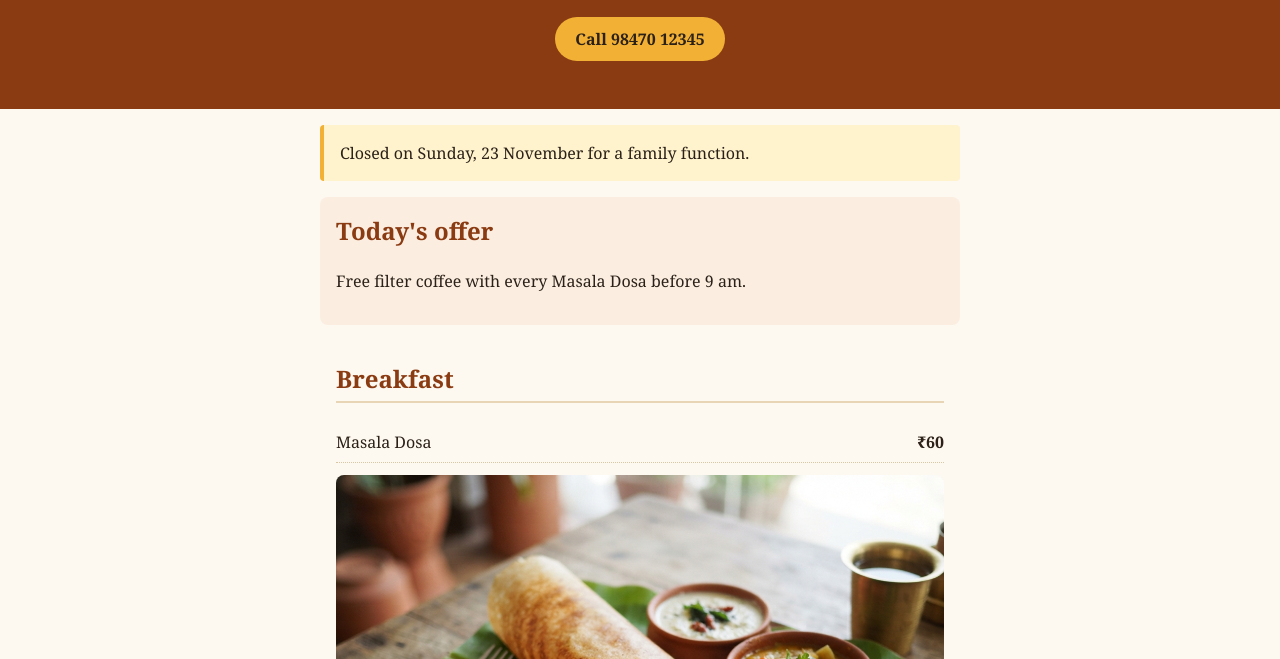
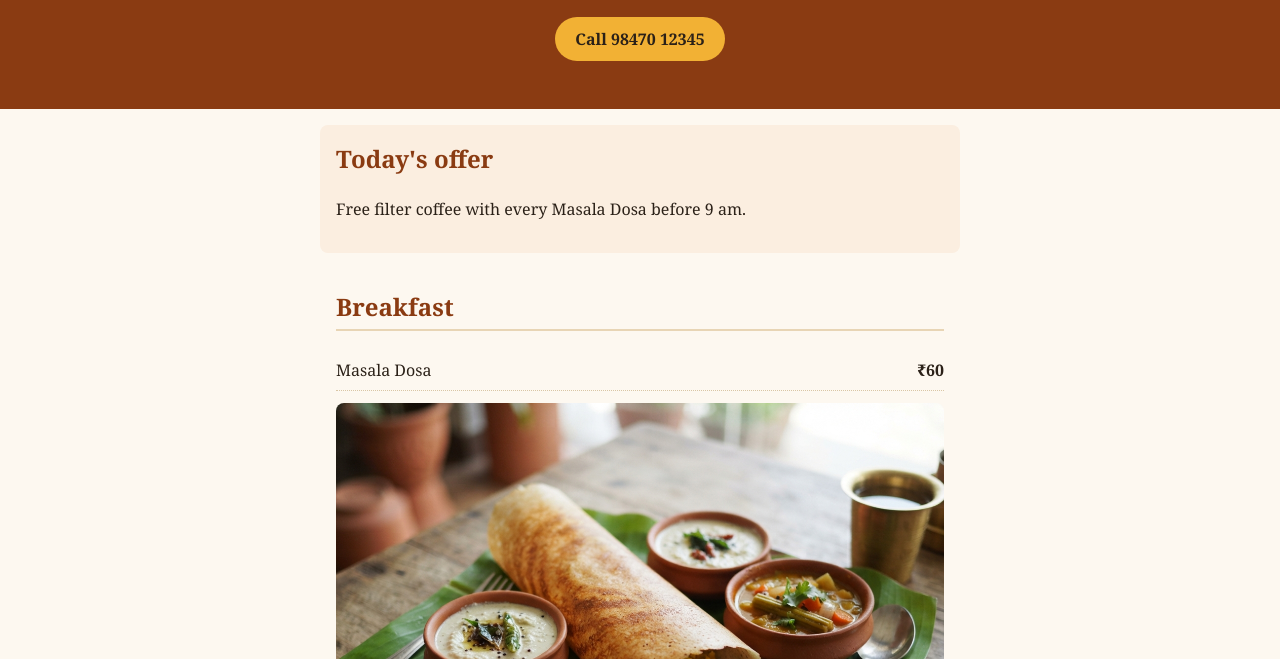
Before and after one commit to sajinkabeer/sayo-test, a plain HTML site: page index.html in a window 1280 px wide. Shown: the part 141-800 px from the top of the page. Drawn offline with Linux system fonts and the light colour scheme.

Commit message:
Sayo: Remove closure notice for 23 November

```diff
--- a/index.html
+++ b/index.html
@@ -13,7 +13,7 @@
     <a class="call" href="tel:+919847012345">Call 98470 12345</a>
   </header>
 
-  <div class="notice">Closed on Sunday, 23 November for a family function.</div>
+
 
   <section class="offer">
     <h2>Today's offer</h2>
```
